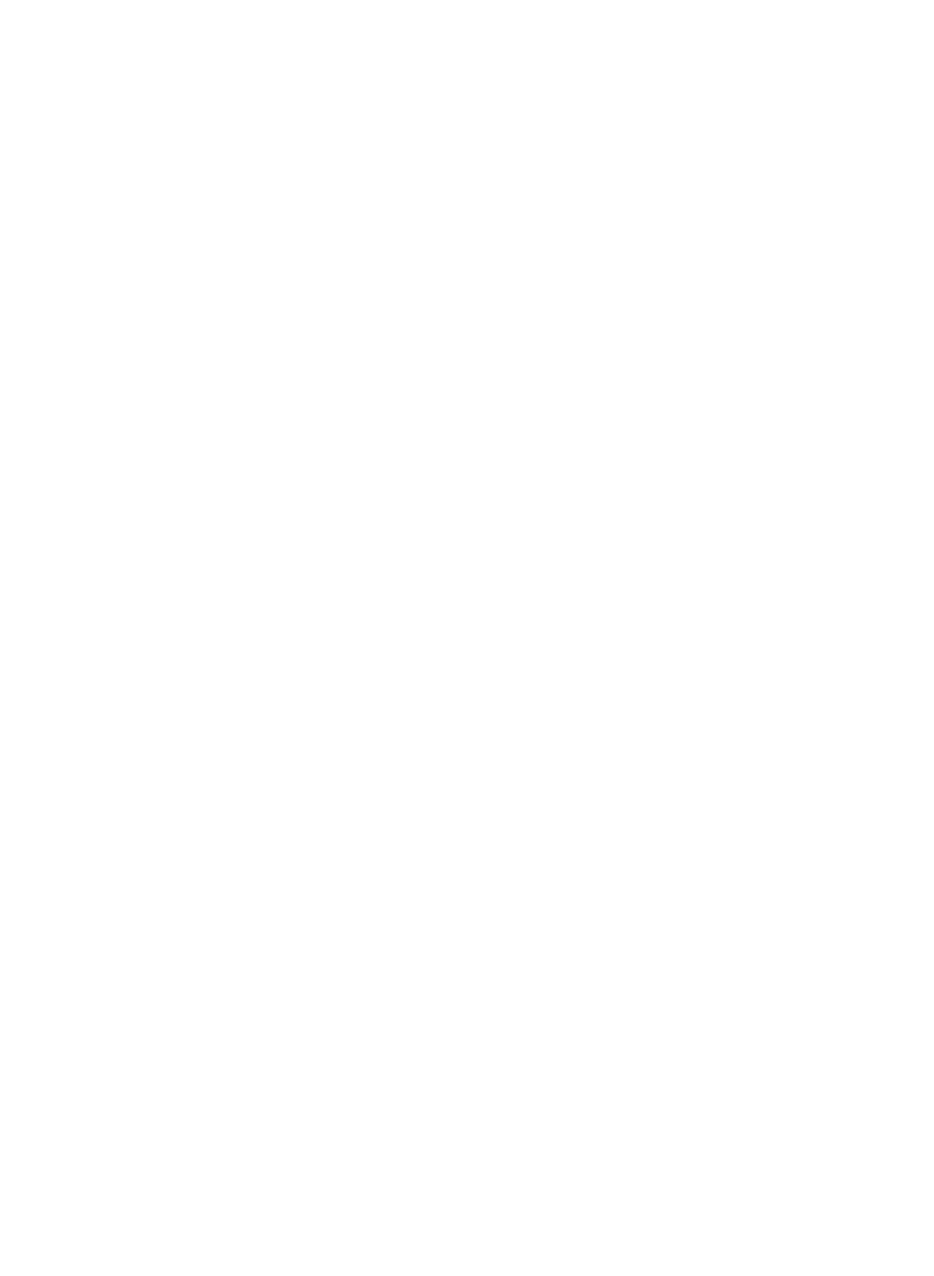
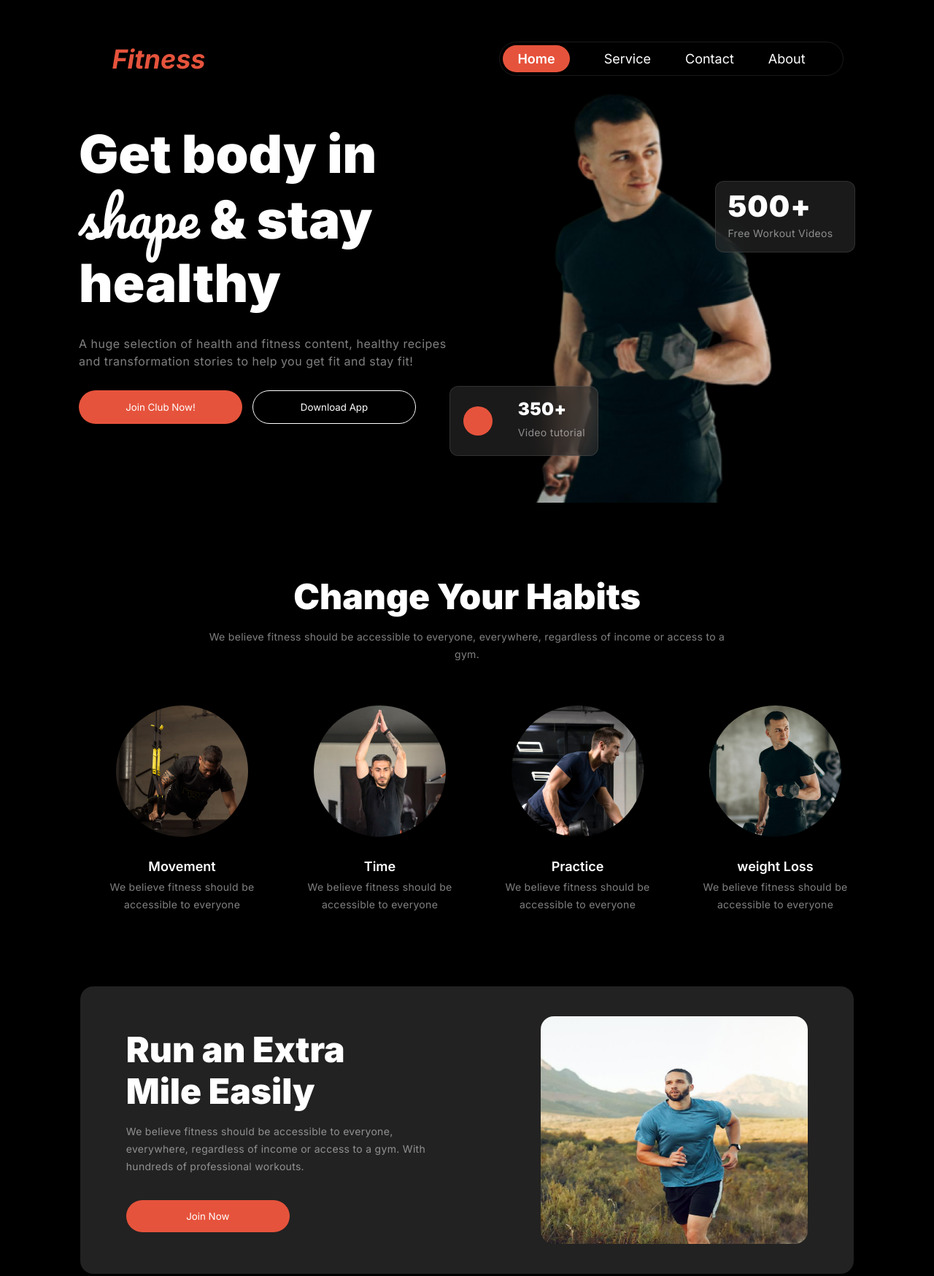
Before and after one commit to Khairun-Nahar-Munne/Assignment-2, a plain HTML site: page index.html in a window 1280 px wide. Shown: the top 1749 px of the page at 73% size. Before the commit the page ends 800 px from the top, so only its background shows below. Drawn offline with Linux system fonts and the light colour scheme; a web font is replaced by a local one.

Commit message:
nav banner change run and unique sections are added

```diff
--- a/index.html
+++ b/index.html
@@ -1,24 +1,144 @@
 <!DOCTYPE html>
 <html lang="en">
+
 <head>
     <meta charset="UTF-8">
     <meta name="viewport" content="width=device-width, initial-scale=1.0">
     <title>Fitness</title>
+    <link rel="preconnect" href="https://fonts.googleapis.com">
+    <link rel="preconnect" href="https://fonts.gstatic.com" crossorigin>
+    <link
+        href="https://fonts.googleapis.com/css2?family=Inter:ital,opsz,wght@0,14..32,100..900;1,14..32,100..900&display=swap"
+        rel="stylesheet">
+    <link rel="preconnect" href="https://fonts.googleapis.com">
+    <link rel="preconnect" href="https://fonts.gstatic.com" crossorigin>
+    <link
+        href="https://fonts.googleapis.com/css2?family=Inter:ital,opsz,wght@0,14..32,100..900;1,14..32,100..900&family=Pacifico&family=Updock&display=swap"
+        rel="stylesheet">
+    <link rel="stylesheet" href="https://cdnjs.cloudflare.com/ajax/libs/font-awesome/6.6.0/css/all.min.css"
+        integrity="sha512-Kc323vGBEqzTmouAECnVceyQqyqdsSiqLQISBL29aUW4U/M7pSPA/gEUZQqv1cwx4OnYxTxve5UMg5GT6L4JJg=="
+        crossorigin="anonymous" referrerpolicy="no-referrer" />
+    <link rel="stylesheet" href="style.css">
 </head>
+
 <body>
     <header>
-        <nav>
+        <nav class="nav">
+            <div class="name">
+                <h1><i>Fitness</i></h1>
+            </div>
+            <div class="nav-item">
+                <a class="nav-link-home orange-color" href="#">Home</a>
+                <a class="nav-link" href="#">Service</a>
+                <a class="nav-link" href="#">Contact</a>
+                <a class="nav-link" href="#">About</a>
+            </div>
+            <div>
+                <i class="fa-solid fa-bars"></i>
+            </div>
 
         </nav>
         <section class="banner">
+            <div class="banner-title-sec">
+                <h1>Get body in <span>shape</span> & stay healthy</h1>
+                <p class="paragraph">A huge selection of health and fitness content, healthy recipes and transformation
+                    stories to help
+                    you get fit and stay fit!</p>
+                <div class="banner-btn">
+                    <button class="btn orange-color">Join Club Now!</button>
+                    <button class="btn btn-download">Download App</button>
+                </div>
+
+            </div>
+            <div class="banner-img-sec">
+
+                <img class="banner-img" src="images/Images 2.png" alt="">
+                <div class="banner-card-1 banner-box">
+                    <div class="round-shape"><i class="fa-solid fa-play"></i></div>
+                    <div class="banner-text">
+                        <h3>350+</h3>
+                        <p class="paragraph">Video tutorial</p>
+                    </div>
+                </div>
+                <div class="banner-card-2 banner-box">
+                    <h3>500+</h3>
+                    <p class="paragraph">Free Workout Videos</p>
+                </div>
+            </div>
 
         </section>
     </header>
     <main>
+
+        <section class="change">
+            <div class="change-desc">
+                <h1 class="title">Change Your Habits</h1>
+                <p class="paragraph">We believe fitness should be accessible to everyone, everywhere, regardless of
+                    income or access to a gym.</p>
+
+            </div>
+            <div class="change-image">
+
+                <div class="change-div-image">
+                    <img src="images/image 3.png" alt="">
+                    <h3 class="change-image-title">Movement</h3>
+                    <p class="paragraph">We believe fitness should be accessible to everyone</p>
+                </div>
+                <div class="change-div-image">
+                    <img src="images/image 2.png" alt="">
+                    <h3 class="change-image-title">Time</h3>
+                    <p class="paragraph">We believe fitness should be accessible to everyone</p>
+                </div>
+                <div class="change-div-image">
+                    <img src="images/image 4.png" alt="">
+                    <h3 class="change-image-title">Practice</h3>
+                    <p class="paragraph">We believe fitness should be accessible to everyone</p>
+                </div>
+                <div class="change-div-image">
+                    <img src="images/image 5.png" alt="">
+                    <h3 class="change-image-title">weight Loss</h3>
+                    <p class="paragraph">We believe fitness should be accessible to everyone</p>
+                </div>
+
+            </div>
+        </section>
+        <section class="run">
+            <div class="run-desc">
+                <h1 class="title">Run an Extra
+                    Mile Easily</h1>
+                <p class="paragraph">We believe fitness should be accessible to everyone, everywhere, regardless of
+                    income or access to a
+                    gym. With hundreds of professional workouts.</p>
+                <button class="btn orange-color">Join Now</button>
+
+            </div>
+            <div class="run-img">
+                <img src="images/run.jpg" alt="">
+            </div>
+        </section>
+
+        <section class="diet">
+            <h1 class="title">Balance Your Diet</h1>
+            <p class="paragraph">We belive that aintaining a balanced diet is crucial for fitness as it fuels the body,
+                supports
+                muscle growth, and enhances overall health. Without it, exercise alone is less effective, and fitness goals become.Our nutritionist helps you to manage weight, reduce disease risks,
+                and enhance overall health.</p>
+                <div class="diet-img">
+                    <img src="images/diet.jpg" alt="">
+                    <img src="images/diet-another.jpg" alt="">
+
+                </div>
+                <button class="btn orange-color">Download Your Diet chart</button>
+        </section>
+
+        <section class="bmi">
+
+        </section>
 
     </main>
     <footer>
 
     </footer>
 </body>
+
 </html>
--- a/style.css
+++ b/style.css
@@ -0,0 +1,521 @@
+* {
+    margin: 0;
+    padding: 0;
+    font-family: "Inter", sans-serif;
+}
+
+/*---shared color---*/
+
+.name {
+    color: rgb(230, 83, 60);
+    font-weight: 800;
+}
+
+.orange-color {
+    background-color: rgb(230, 83, 60);
+    color: white;
+
+}
+
+.paragraph {
+    color: rgba(255, 255, 255, 0.5);
+    font-size: 14px;
+    font-weight: 400;
+    line-height: 24px;
+    letter-spacing: 0.3px;
+}
+
+.btn {
+    width: 14rem;
+    padding: 0.875rem 2.5rem 0.875rem 2.5rem;
+    border: none;
+    border-radius: 42px;
+}
+
+.btn-download {
+    background-color: black;
+    border: 1px solid rgb(255, 255, 255);
+    color: white;
+
+}
+
+.banner-box {
+    color: white;
+    box-sizing: border-box;
+    border: 1px solid rgba(255, 255, 255, 0.1);
+    border-radius: 12px;
+    background: rgba(48, 48, 48, 0.54);
+    backdrop-filter: blur(20px);
+}
+
+.title {
+    color: white;
+    font-size: 48px;
+    font-weight: 900;
+    line-height: 120%;
+}
+
+
+/*---header---*/
+header {
+    display: flex;
+    flex-direction: column;
+    background: black;
+}
+
+
+/*---nav---*/
+
+.nav {
+    padding-left: 7rem;
+    padding-top: 3.5625rem;
+    display: flex;
+    justify-content: space-around;
+    align-items: center;
+
+}
+
+nav h1 {
+    font-size: 36px;
+}
+
+.fa-bars {
+    color: white;
+    display: none;
+}
+
+.nav-item {
+    margin-left: 20rem;
+    display: flex;
+    justify-content: space-between;
+    align-items: center;
+    box-sizing: border-box;
+    border: 1px solid rgba(255, 255, 255, 0.1);
+    border-radius: 39px;
+    padding: 4px;
+
+}
+
+.nav-link {
+    text-decoration: none;
+    color: rgb(255, 255, 255);
+    font-size: 18px;
+    font-weight: 400;
+    margin-right: 47px;
+
+}
+
+.nav-link-home {
+    text-decoration: none;
+    color: rgb(255, 255, 255);
+    font-size: 18px;
+    font-weight: 600;
+    padding: 8px 20px 8px 20px;
+    margin-right: 47px;
+    border-radius: 47px;
+}
+
+/*---banner--*/
+
+.banner {
+    display: flex;
+    justify-content: space-evenly;
+}
+
+.banner-title-sec {
+    width: 32rem;
+    display: flex;
+    flex-direction: column;
+    justify-content: flex-start;
+    align-items: flex-start;
+    gap: 28px;
+    margin-top: 4rem;
+    margin-bottom: 76px;
+    color: white;
+}
+
+.banner-title-sec h1 {
+    color: white;
+    font-size: 72px;
+    font-weight: 900;
+    line-height: 120%;
+}
+
+.banner-title-sec span {
+    font-family: "Pacifico", cursive;
+    font-weight: 400;
+    background: none
+}
+
+.banner-title-sec p {
+    color: rgba(255, 255, 255, 0.5);
+    font-size: 16px;
+    font-weight: 400;
+    line-height: 24px;
+    letter-spacing: 0.5px;
+}
+
+
+
+.banner-btn {
+    display: flex;
+    gap: 14px;
+}
+
+.banner-img-sec {
+    display: flex;
+}
+
+.banner-img {
+    width: 80%;
+
+}
+
+.banner-card-1 {
+    width: 206px;
+    height: 96px;
+    display: flex;
+    justify-content: space-around;
+    align-items: center;
+    align-self: flex-end;
+    margin-bottom: 4rem;
+    margin-left: -29rem;
+
+
+}
+
+.round-shape {
+    background-color: rgb(230, 83, 60);
+    width: 40px;
+    height: 40px;
+    border-radius: 100%;
+    display: flex;
+    align-items: center;
+    justify-content: center;
+
+}
+
+.fa-play {
+    background-color: rgb(230, 83, 60);
+    display: none;
+
+}
+
+
+
+.banner-text h3 {
+    font-size: 24px;
+    font-weight: 900;
+    line-height: 24px;
+    letter-spacing: 0.3px;
+    margin-bottom: 8px;
+}
+
+.banner-card-2 {
+    width: 193px;
+    height: 98px;
+    margin-top: 9rem;
+    margin-left: 10rem;
+    display: flex;
+    flex-direction: column;
+    justify-content: center;
+    padding-left: 1rem;
+}
+
+.banner-card-2 h3 {
+    color: white;
+    font-size: 40px;
+    font-weight: 900;
+    line-height: 40px;
+    letter-spacing: 1px;
+    margin-bottom: 5px;
+}
+
+/*---Change Section---*/
+
+main {
+    background-color: black;
+}
+
+.change {
+    display: flex;
+    flex-direction: column;
+    justify-content: center;
+    align-items: center;
+    padding-top: 6.25rem;
+}
+
+.change-desc {
+    text-align: center;
+    width: 45rem;
+    display: flex;
+    flex-direction: column;
+    gap: 0.875rem;
+}
+
+
+.change-image {
+    padding-left: 2rem;
+    display: flex;
+    margin-top: 3.625rem;
+    justify-content: space-around;
+    gap: 2.5rem
+}
+
+.change-div-image {
+    width: 14.4375rem;
+    display: flex;
+    flex-direction: column;
+    justify-content: center;
+    align-items: center;
+    text-align: center;
+
+}
+
+.change-div-image img {
+    border-radius: 50%;
+    margin-bottom: 1.875rem;
+}
+
+.change-div-image h3 {
+    color: white;
+    font-size: 18px;
+    font-weight: 600;
+    line-height: 120%;
+    margin-bottom: 0.375rem;
+}
+
+
+/*---run---*/
+.run {
+    width: 66.25rem;
+    display: flex;
+    justify-content: space-around;
+    align-items: center;
+    border-radius: 18px;
+    background: rgb(34, 34, 34);
+    margin: 100px auto;
+    padding: 2.5625rem 0;
+
+}
+
+.run-desc {
+    width: 27.6875rem;
+    display: flex;
+    flex-direction: column;
+    gap: 14px;
+}
+.run-desc h1{
+    width:25rem;
+}
+
+.run-desc button {
+    margin-top: 20px;
+}
+
+.run-img {
+    width: 22.875rem;
+    height: 19.5rem;
+    overflow: hidden;
+    border-radius: 18px;
+    position: relative;
+
+}
+
+.run-img img {
+    width: 300%;
+    height: 200%;
+    margin-left: -500px;
+    margin-top: -70px;
+    border-radius: 18px;
+
+
+
+}
+
+/*---unique section---*/
+.diet{
+    width:66.25rem;
+    display: flex;
+    flex-direction: column;
+    justify-content: center;
+    align-items: center;
+    margin:0 auto;
+    gap:18px;
+}
+.diet p{
+    width: 70%;
+}
+.diet-img{
+    display: flex;
+    gap:5rem;
+    margin:2rem 0;
+}
+.diet img{
+    width: 22.875rem;
+    height: 19.5rem;
+    border-radius: 10%;
+
+}
+.diet button{
+    width:16rem;
+}
+/*---responsive---*/
+
+@media screen and (max-width:576px) {
+    .nav {
+        justify-content: space-between;
+        padding-left: 1.25rem;
+        padding-right: 1.25rem;
+
+    }
+
+    .fa-bars {
+        display: block;
+    }
+
+    .nav-item {
+        display: none;
+    }
+
+    .banner {
+        padding-left: 1.25rem;
+        padding-right: 1.25rem;
+        flex-direction: column;
+    }
+
+    .banner-title-sec {
+        width: 18rem;
+    }
+
+    .banner-title-sec h1 {
+        font-size: 36px;
+        width: 16rem;
+
+    }
+
+    .btn {
+        width: 11.5rem;
+    }
+
+    .banner-img-sec {
+        justify-content: center;
+        align-items: center;
+        margin-top: -20px;
+    }
+
+    .banner-img {
+        width: 160%;
+    }
+
+
+
+    .round-shape {
+        height: 30px;
+        width: 30px;
+    }
+
+    .fa-play {
+        display: block;
+
+    }
+
+    .banner-card-1 {
+        width: 16rem;
+        height: 6rem;
+        margin-bottom: 14rem;
+        margin-right: -3rem;
+
+    }
+
+    .banner-text h3 {
+        font-size: 18px;
+    }
+
+    .banner-card-2 {
+        width: 16rem;
+        height: 98px;
+        margin-top: -26rem;
+    }
+
+    .banner-card-2 h3 {
+        font-size: 30px;
+    }
+
+    .change {
+        padding-top: 2rem;
+    }
+
+    .change-desc {
+        width: 19.875rem;
+    }
+
+    .title {
+        font-size: 32px;
+
+    }
+
+    .change-image {
+        flex-direction: column;
+    }
+
+    .run {
+        width: 21.9375rem;
+        display: flex;
+        flex-direction: column;
+        justify-content: left;
+        justify-self: center;
+        margin-top: 66px;
+        margin-bottom: 50px;
+
+    }
+
+    .run-desc {
+        width: 287px;
+        display: flex;
+        flex-direction: column;
+        gap: 14px;
+    }
+    .run-desc h1{
+        width:15rem;
+    }
+
+    .run-desc button{
+        width: 287px;
+    }
+
+
+    .run-img {
+        width: 287px;
+        height: 170px;
+        margin-top: 31px;
+    }
+
+    .run-img img {
+        width: 100%;
+        height: 100%;
+        margin-left: 0px;
+        margin-top: 0px;
+        border-radius: 18px;
+
+    }
+
+    .diet{
+        width: 21.9375rem;
+    }
+    .diet p{
+        width: 100%;
+        text-align: justify;
+    }
+    .diet-img{
+        flex-direction: column;
+        gap:1rem;
+        margin-bottom: 0.25rem;
+    }
+
+    .diet button{
+        width: 100%;
+    }
+
+
+}
```
Also changed, not shown: images/diet-another.jpg (added), images/diet.jpg (added).
